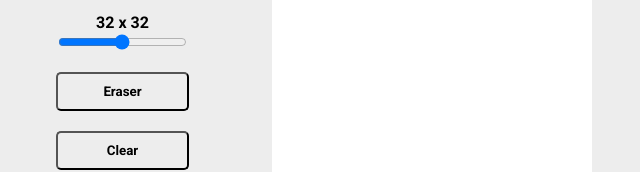
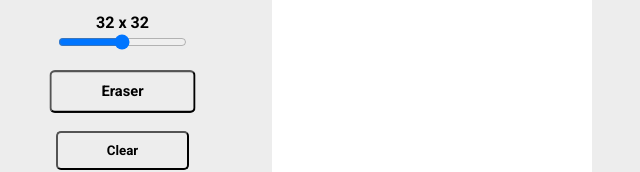
Before and after one commit to onnyx1/etch-a-sketch, a plain HTML site: page index.html in a window 1280 px wide. In both pictures the pointer is over the button "Eraser". Shown: the part 243-415 px from the top of the page, without its empty margins (208-848 px from the left). Drawn offline with Linux system fonts and the light colour scheme.

Commit message:
Added Button Hover Mechanics

```diff
--- a/style.css
+++ b/style.css
@@ -22,6 +22,11 @@ button {
   padding: 10px 20px;
   width: 100%;
   border-radius: 5px;
+  transition: 0.7s;
+}
+
+button:hover {
+    transform: scale(1.1);
 }
 
 input[type="color"]::-webkit-color-swatch {
```
